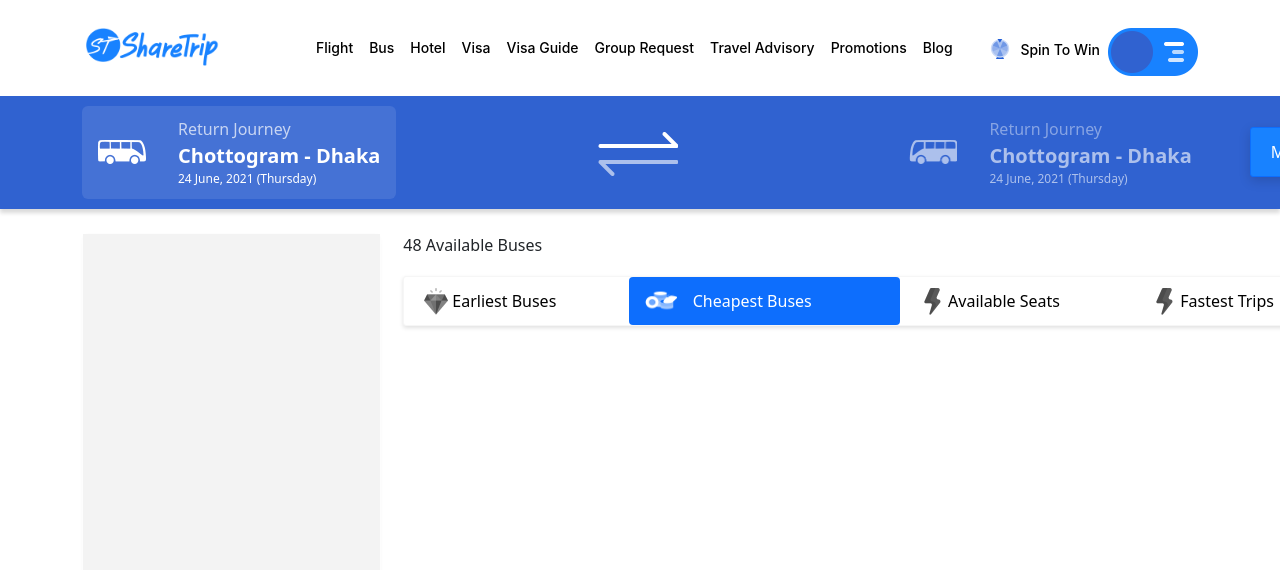
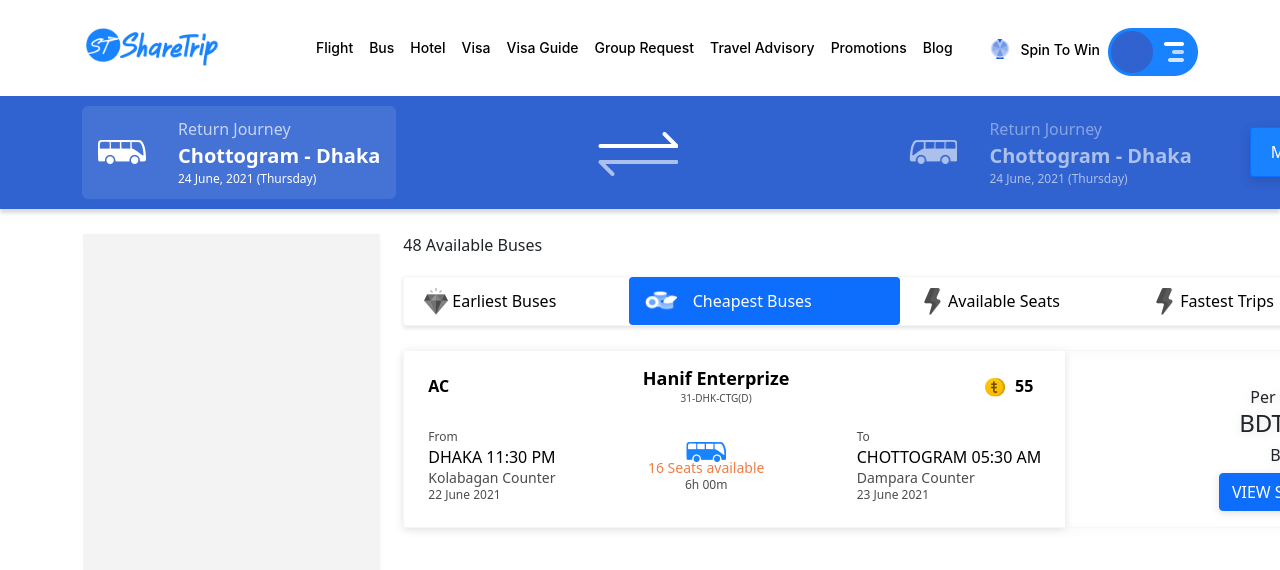
Before and after one commit to Koushik-Saha/ShareTrip, a React (Create React App) app: page / in a window 1280 px wide. Shown: the top 570 px of the page. Built offline with nearby package versions, Linux system fonts and the light colour scheme.

Commit message:
add tab bar and bottom

```diff
--- a/src/pages/HomePage/HomePage.scss
+++ b/src/pages/HomePage/HomePage.scss
@@ -49,3 +49,108 @@
     }
   }
 }
+
+.ticket_list{
+  border: 1px solid #F6F6F6;
+  filter: drop-shadow(0px 2px 4px rgba(0, 0, 0, 0.12));
+  border-radius: 6px;
+
+    .lower{
+      flex: none;
+      order: 2;
+      align-self: stretch;
+      flex-grow: 0;
+      margin: 0
+    }
+
+    .uppper{
+      .right_side{
+        padding: 16px;
+        width: 283px;
+        height: 176px;
+      }
+
+      .left_side{
+        padding: 16px 24px 32px;
+        background: #FFFFFF;
+        width: 661px;
+        height: 176px;
+
+        .middle_des{
+          &__title{
+            font-weight: 500;
+            font-size: 14px;
+            line-height: 129%;
+            text-align: center;
+            color: #EF7E46;
+          }
+
+          &__sub_title{
+            font-size: 12px;
+            line-height: 133%;
+            text-align: center;
+            color: #4C4C4C;
+          }
+
+          &__image{
+            width: 40px;
+            height: 20px;
+          }
+        }
+
+        .destination{
+          &__first{
+            font-size: 12px;
+            line-height: 133%;
+            color: #4C4C4C;
+          }
+
+          &__secound{
+            font-size: 16px;
+            line-height: 150%;
+            text-transform: uppercase;
+            color: #000000;
+          }
+
+          &__third{
+            font-weight: 500;
+            font-size: 14px;
+            line-height: 129%;
+            color: #4C4C4C;
+          }
+
+          &__fourth{
+            font-size: 12px;
+            line-height: 133%;
+            color: #4C4C4C;
+          }
+        }
+
+        &__ac{
+          font-weight: 600;
+          font-size: 16px;
+          line-height: 150%;
+          color: #000000;
+
+          &__image{
+            width: 24px;
+            height: 24px;
+          }
+        }
+
+        &__en{
+          font-weight: 600;
+          font-size: 18px;
+          line-height: 133%;
+          color: #000000;
+        }
+
+        &__enlow{
+          font-size: 10px;
+          line-height: 140%;
+          text-align: center;
+          color: #4C4C4C;
+        }
+      }
+    }
+}
--- a/src/pages/HomePage/components/Scrolls.jsx
+++ b/src/pages/HomePage/components/Scrolls.jsx
@@ -54,6 +54,59 @@
                            </div>
                        </a>
                    </nav>
+
+                   <div className="ticket_list d-flex flex-column align-items-start mt-4">
+                            <div className="uppper d-flex align-items-start flex-row">
+                                <div className="left_side">
+                                    <div className="d-flex justify-content-between align-items-center">
+                                        <div className="left_side__ac">
+                                            AC
+                                        </div>
+                                        <div className="d-flex flex-column">
+                                            <span className="left_side__en">Hanif Enterprize</span>
+                                            <span className="left_side__enlow">31-DHK-CTG(D)</span>
+                                        </div>
+                                        <div className="left_side__ac d-flex flex-row align-items-center">
+                                            <div className="left_side__ac__image">
+                                                <img src="/assets/doller.png" alt="spin" className="img-fluid"/>
+                                            </div>
+                                            <div className="left_side__ac mx-2">
+                                                <span>55</span>
+                                            </div>
+                                        </div>
+                                    </div>
+                                    <div className="d-flex justify-content-between align-items-center mt-4">
+                                        <div className="destination d-flex flex-column">
+                                            <span className="destination__first">From</span>
+                                            <span className="destination__secound">DHAKA 11:30 PM</span>
+                                            <span className="destination__third">Kolabagan Counter</span>
+                                            <span className="destination__fourth">22 June 2021</span>
+                                        </div>
+                                        <div className="middle_des d-flex flex-column align-items-center">
+                                            <div className="middle_des__image">
+                                                <img src="/assets/blue_bus.png" alt="spin" className="img-fluid"/>
+                                            </div>
+                                            <span className="middle_des__title">16 Seats available</span>
+                                            <span className="middle_des__sub_title">6h 00m</span>
+                                        </div>
+                                        <div className="destination d-flex flex-column">
+                                            <span className="destination__first">To</span>
+                                            <span className="destination__secound">CHOTTOGRAM 05:30 AM</span>
+                                            <span className="destination__third">Dampara Counter</span>
+                                            <span className="destination__fourth">23 June 2021</span>
+                                        </div>
+                                    </div>
+                                </div>
+                                <div className="right_side d-flex align-items-end justify-content-end flex-column">
+                                    <span>Per Person</span>
+                                    <h4>BDT 750</h4>
+                                    <h6>BDT 775</h6>
+                                    <button type="button" className="btn btn-primary">VIEW SEATS</button>
+                                </div>
+                            </div>
+                   </div>
+
+
                </div>
            </div>
        </>
```
Also changed, not shown: public/assets/blue_bus.png (added), public/assets/doller.png (added).
